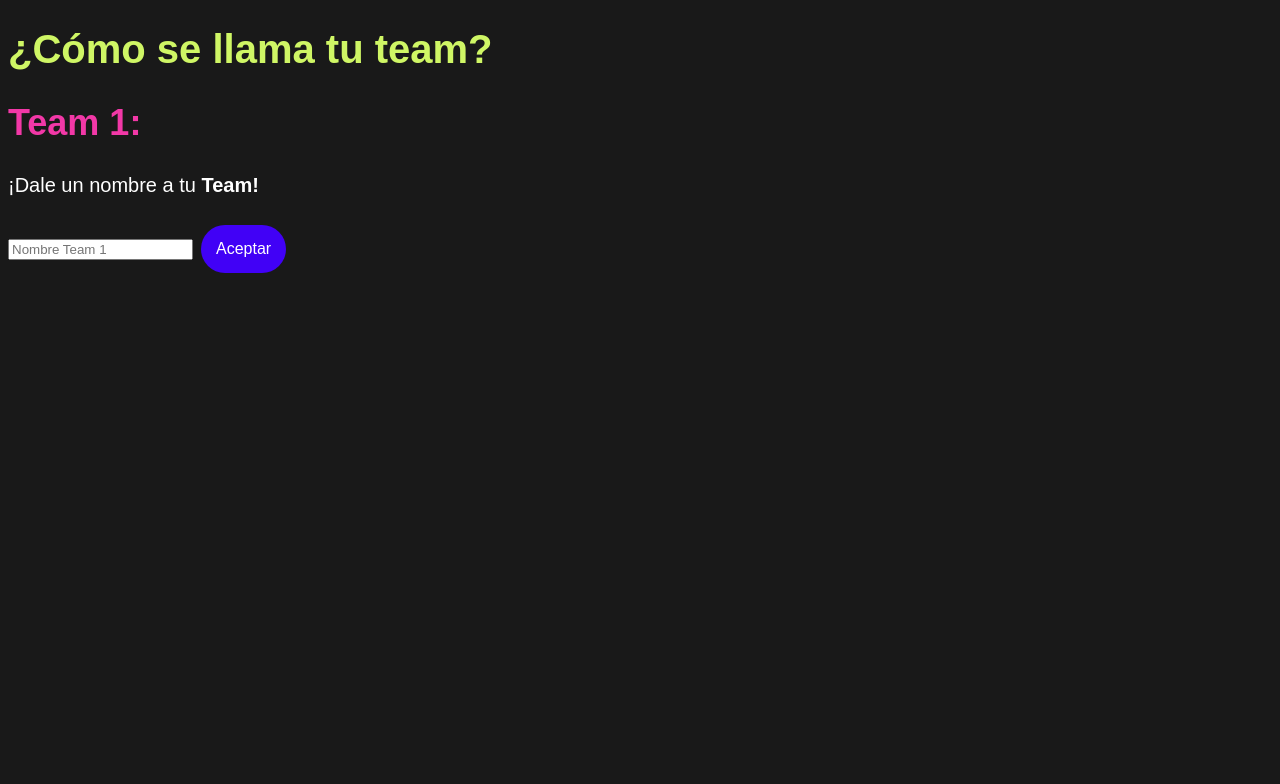
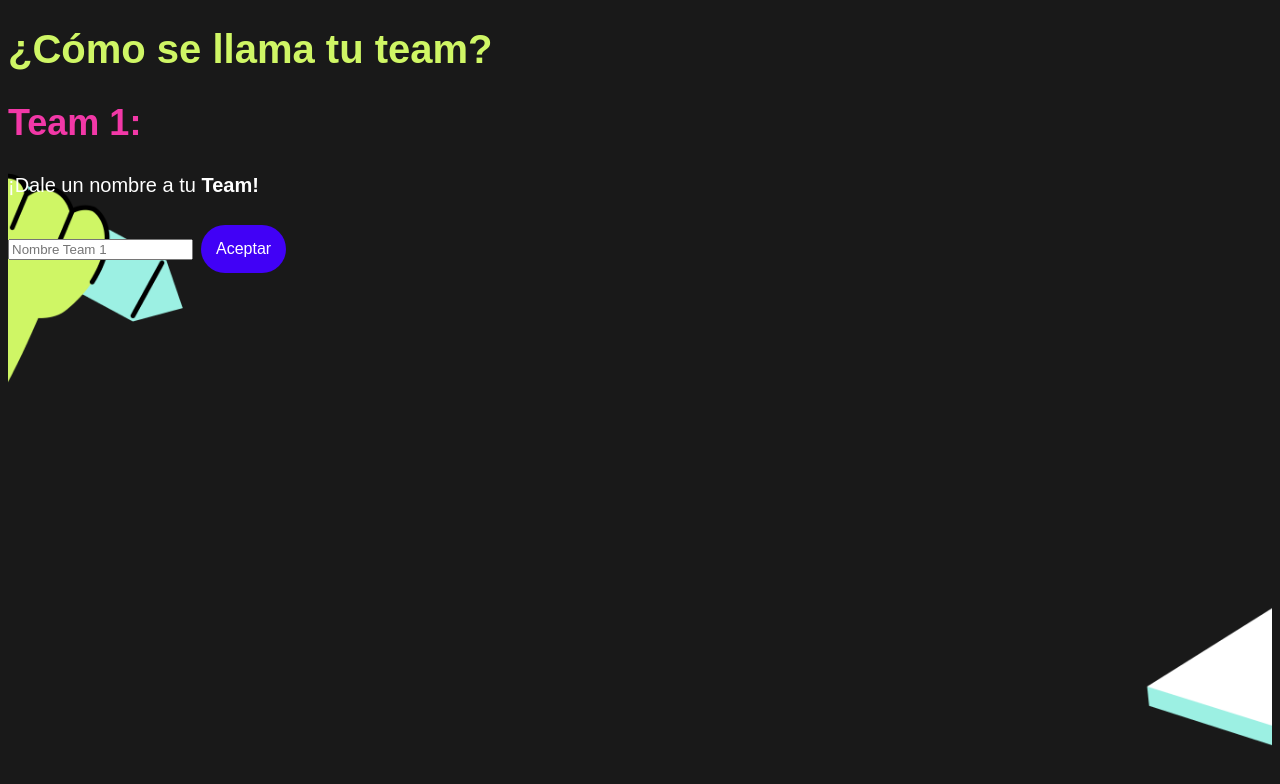
Before and after one commit to danramirez11/ASAP, a React (Vite) app: page / in a window 1280 px wide. Both pictures are taken after a click on the button "¡ Comenzar !". Shown: the top 784 px of the page. Built offline with nearby package versions, Linux system fonts and the light colour scheme; a web font is replaced by a local one.

Commit message:
Rename class for InputTeams screen for improved clarity

```diff
--- a/src/screens/InputTeams/InputTeams.tsx
+++ b/src/screens/InputTeams/InputTeams.tsx
@@ -59,7 +59,7 @@ const InputTeams = ({Onclick, changeTeamName, addPlayerToTeam, teams}: {Onclick:
   };
 
   return (
-    <div className="screenTeams-body">
+    <div className="screeninputbody">
       {indexteam === 0 ? (
         <>
           <h1>¿Cómo se llama tu team?</h1>
```
